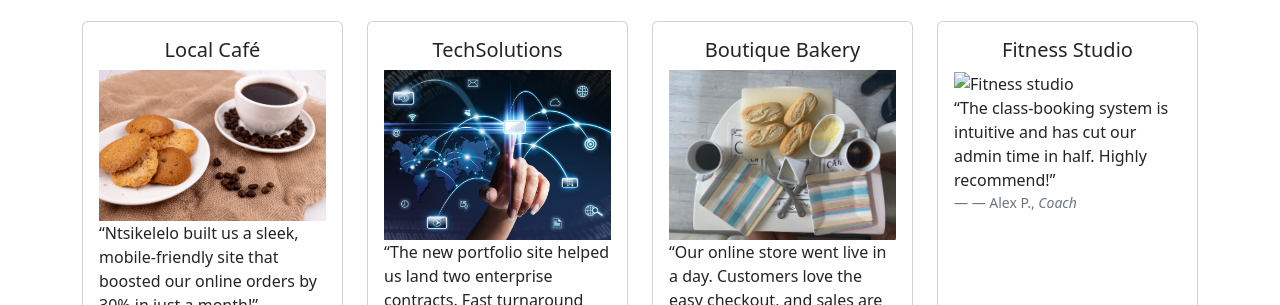
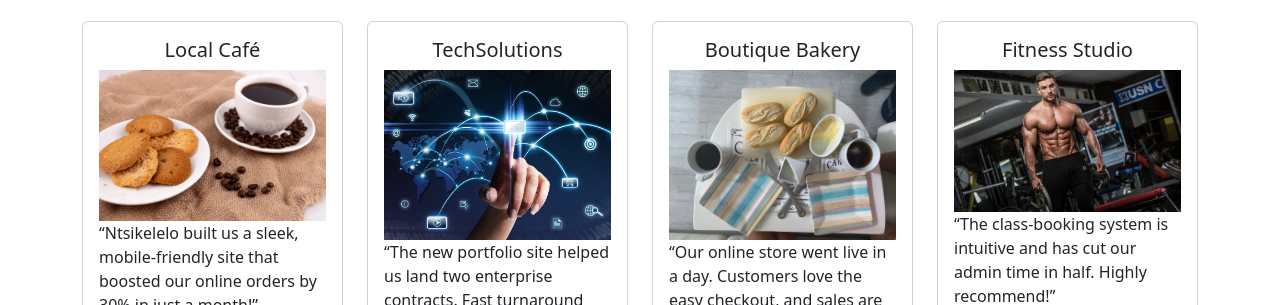
Before and after one commit to zthunywa-1224/BigDude, a plain HTML site: page index.html in a window 1280 px wide. Shown: the part 456-761 px from the top of the page. Drawn offline with nearby package versions, Linux system fonts and the light colour scheme; the site is published under a folder, as on GitHub Pages, so addresses that start at the root find nothing.

Commit message:
Removed the slash on the beiginning of assets

```diff
--- a/index.html
+++ b/index.html
@@ -142,7 +142,7 @@
                 <div class="card-body">
                     <h5 class="card-title text-center">Fitness Studio</h5>
                     <div class="card-img">
-                        <img src="/assets/img/body-builder-6.jpg" class="img-fluid" alt="Fitness studio">
+                        <img src="assets/img/body-builder-6.jpg" class="img-fluid" alt="Fitness studio">
                     </div>
                     <p class="card-text">
                         “The class‑booking system is intuitive and has cut our admin time in half. Highly recommend!”
```
